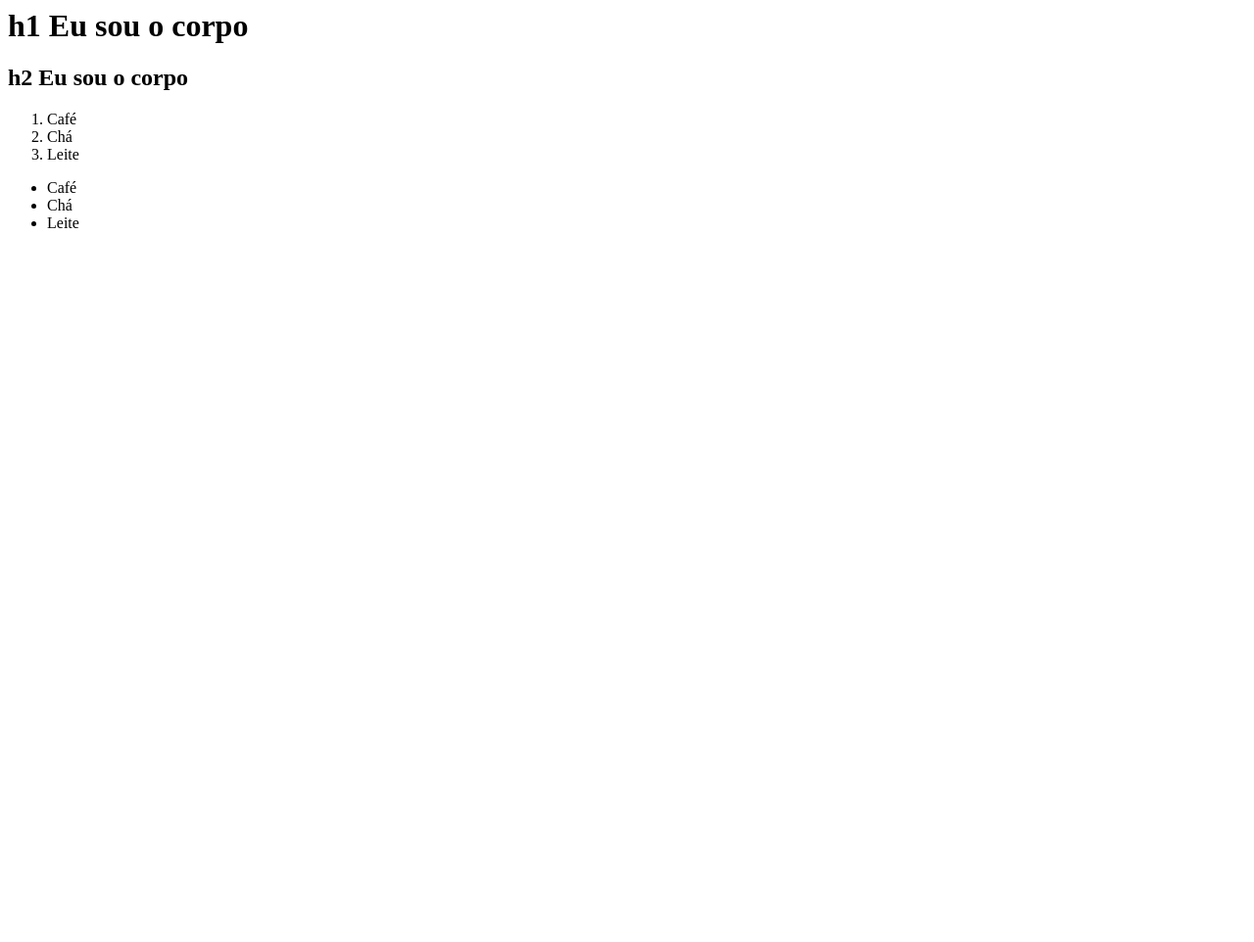
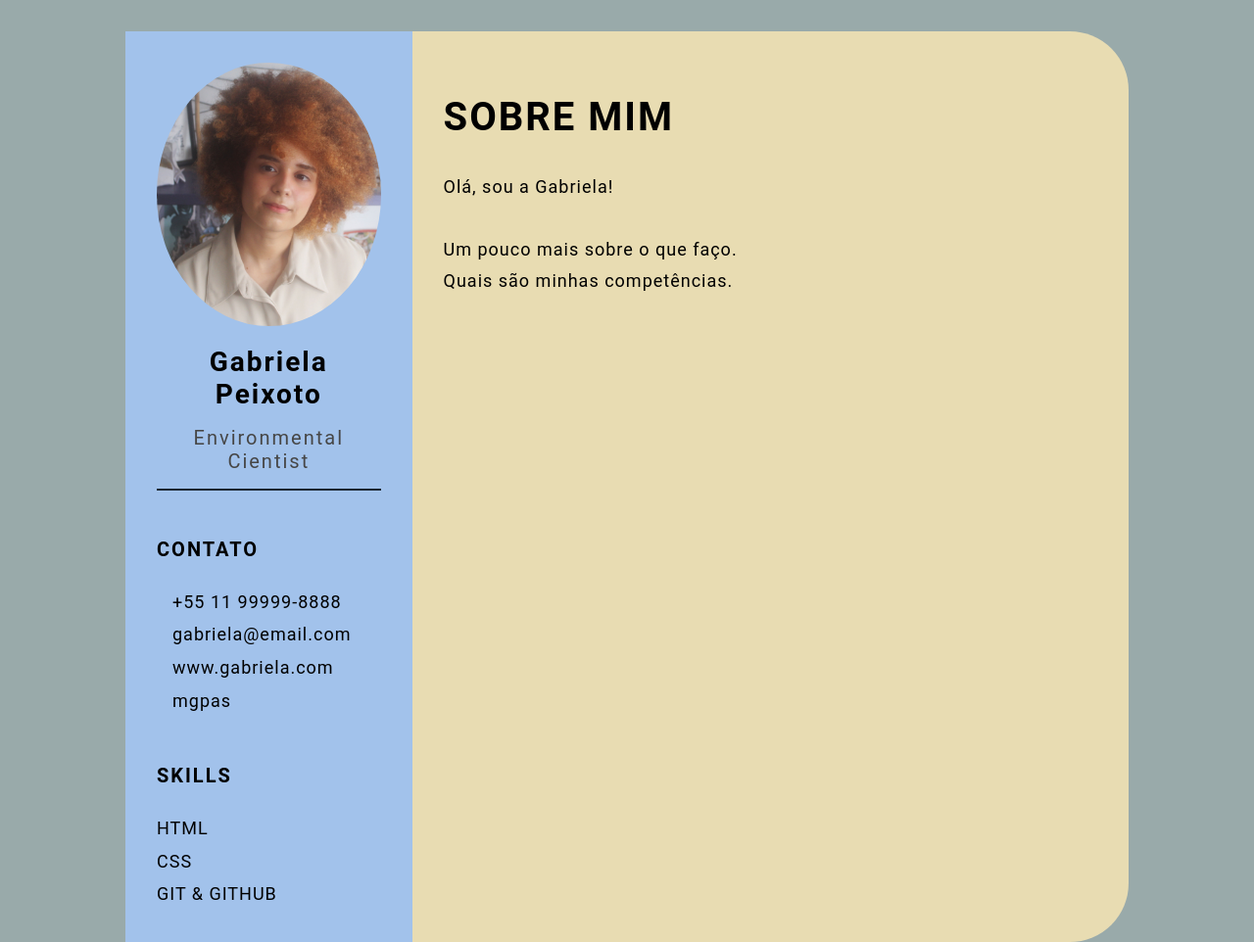
Before and after one commit to mgpas/devweek.github.io, a plain HTML site: page index.html in a window 1280 px wide. Shown: the whole page at 98% size. Before the commit the page ends 800 px from the top, so only its background shows below. Drawn offline with Linux system fonts and the light colour scheme.

Commit message:
feature:add intex.html (#2)

```diff
--- a/index.html
+++ b/index.html
@@ -1,21 +1,55 @@
-<html>
-    <head>
-        <title>
-            Olá, eu sou a cabeça
-        </title>
-    </head>
-    <body>
-        <h1>h1 Eu sou o corpo</h1>
-        <h2>h2 Eu sou o corpo</h2>
-    </body>
-    <ol>
-        <li>Café</li>
-        <li>Chá</li>
-        <li>Leite</li>
-    </ol>
-    <ul>
-        <li>Café</li>
-        <li>Chá</li>
-        <li>Leite</li>
-    </ul>
+<!DOCTYPE html>
+<html lang="en">
+<head>
+    <meta charset="UTF-8">
+    <meta http-equiv="X-UA-Compatible" content="IE=edge">
+    <meta name="viewport" content="width=device-width, initial-scale=1.0">
+    <title>Gabriela Peixoto CV</title>
+
+    <link rel="stylesheet" href="style.css">
+
+</head>
+<body>
+    <main class="resume-contents">
+       <section class="left-section">
+        <div class="left-section-contents">
+            <div class="profile">
+                <img class="profile-image" src="img/profile-image.jpg" alt="Profile image">
+            <p class="name">Gabriela Peixoto</p>
+            <p class="profession">Environmental Cientist</p>
+            </div>
+            <div class="contact-info">
+                <p class="left-title">Contato</p>
+                <ul>
+                    <li><i class="fa fa-phone"></i>+55 11 99999-8888</li>
+                    <li><i class="fa fa-envelope"></i>gabriela@email.com</li>
+                    <li><i class="fa fa-globe"></i>www.gabriela.com</li>
+                    <li><i class="fa fa-github"></i>mgpas</li>
+                </ul>
+            </div>
+            <div class="skills">
+                <p class="left-title">Skills</p>
+                <ul>
+                    <li><p>HTML</p></li>
+                    <li><p>CSS</p></li>
+                    <li><p>Git & Github</p></li>
+                </ul>
+            </div>
+        </div>
+       </section>
+
+       <section class="right-section">
+        <div class="rigth-section-contents">
+            <section class="about gap">
+                <div class="right-title">Sobre Mim</div>
+                <p class="about-me-contents">
+                    Olá, sou a Gabriela!<br>
+                    <br> Um pouco mais sobre o que faço.
+                    <br> Quais são minhas competências.
+                </p>
+            </section>
+        </div>
+       </section>
+    </main>
+</body>
 </html>
--- /dev/null
+++ b/style.css
@@ -0,0 +1,153 @@
+* {
+    margin: 0;
+    padding: 0;
+    box-sizing: border-box;
+    list-style: none;
+    font-family: 'Roboto', sans-serif;
+}
+
+body {
+    background-color: #99aaaa;
+}
+
+.resume-contents {
+    min-height: 100vh;
+    width: 80%;
+    margin: 2rem auto;
+    display: grid;
+    grid-template-columns: repeat(7, 1fr);
+}
+
+.left-section {
+    grid-column: span 2;
+    height: 100%;
+    background-color: #A2C2EB;
+}
+
+.right-section {
+    grid-column: span 5;
+    height: 100%;
+    background-color: #E8DCB2;
+    border-radius: 0px 60px 60px 0px;
+}
+
+.left-section-contents{
+    padding: 2rem 2rem;
+}
+
+.profile {
+    width: 100%;
+    border-bottom: 2px solid #1B2631;
+}
+
+.profile .profile-image {
+    width: 100%;
+    border-radius: 100%;
+}
+
+.name {
+    color: #000000;
+    font-size: 28px;
+    letter-spacing: 2px;
+    text-align: center;
+    font-weight: bold;
+    padding: 1rem 0;
+}
+
+.profession {
+    color: #464646;
+    font-size: 20px;
+    text-align: center;
+    letter-spacing: 2px;
+    padding-bottom: 1rem;
+}
+
+/* .contact-info { border-bottom: 2px solid #1B2631; } */
+.left-title {
+    color: #000000;
+    font-size: 20px;
+    letter-spacing: 2px;
+    text-transform: uppercase;
+    font-weight: bold;
+    display: flex;
+    align-items: center;
+    padding-top: 3rem;
+}
+
+.contact-info ul {
+    padding-top: 1.5rem;
+}
+
+.contact-info ul li,
+.references ul li {
+    padding: .4rem 0;
+    display: flex;
+    align-items: center;
+    color: #000000;
+    letter-spacing: 1px;
+    font-size: 18px;
+}
+
+.contact-info ul li i,
+.references ul li i {
+    padding-right: 1rem;
+    font-size: 18px;
+    color: #000000;
+}
+
+.skills ul {
+    padding-top: 1.5rem;
+}
+.skills ul li p {
+    padding: .4rem 0;
+    color: #000000;
+    font-size: 18px;
+    letter-spacing: 1px;
+    display: flex;
+    align-items: center;
+    text-transform: uppercase;
+}
+
+.referance-name {
+    padding-top: 1.5rem;
+    padding-bottom: .4rem;
+    font-size: 18px;
+    color: #000000;
+    letter-spacing: 1px;
+    text-transform: uppercase;
+}
+
+.referance-profession {
+    font-size: 16px;
+    color: #000000;
+    letter-spacing: 1px;
+    /* text-transform: uppercase; */
+    padding-bottom: .4rem;
+}
+
+
+.right-section-contents {
+    padding: 2rem 2rem;
+}
+
+.right-title {
+    color: #000000;
+    font-size: 40px;
+    letter-spacing: 2px;
+    text-transform: uppercase;
+    font-weight: bold;
+    display: flex;
+    align-items: center;
+    padding: 2rem 0;
+    position: relative;
+}
+
+.gap {
+    padding: 2rem;
+}
+.about-me-contents {
+    font-size: 18px;
+    letter-spacing: 1px;
+    line-height: 2rem;
+    color: #000000;
+}
```
Also changed, not shown: img/profile-image.jpg (added).
